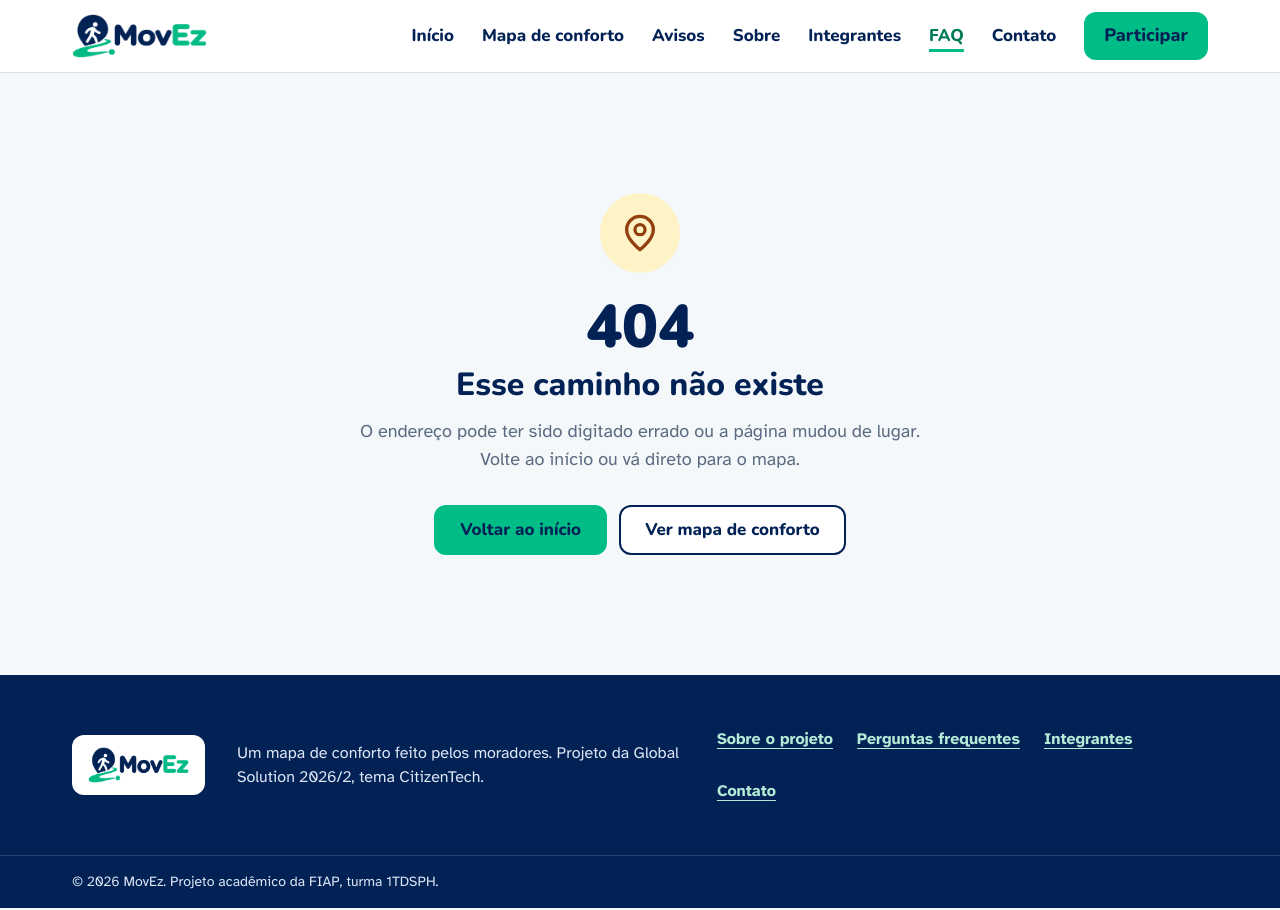
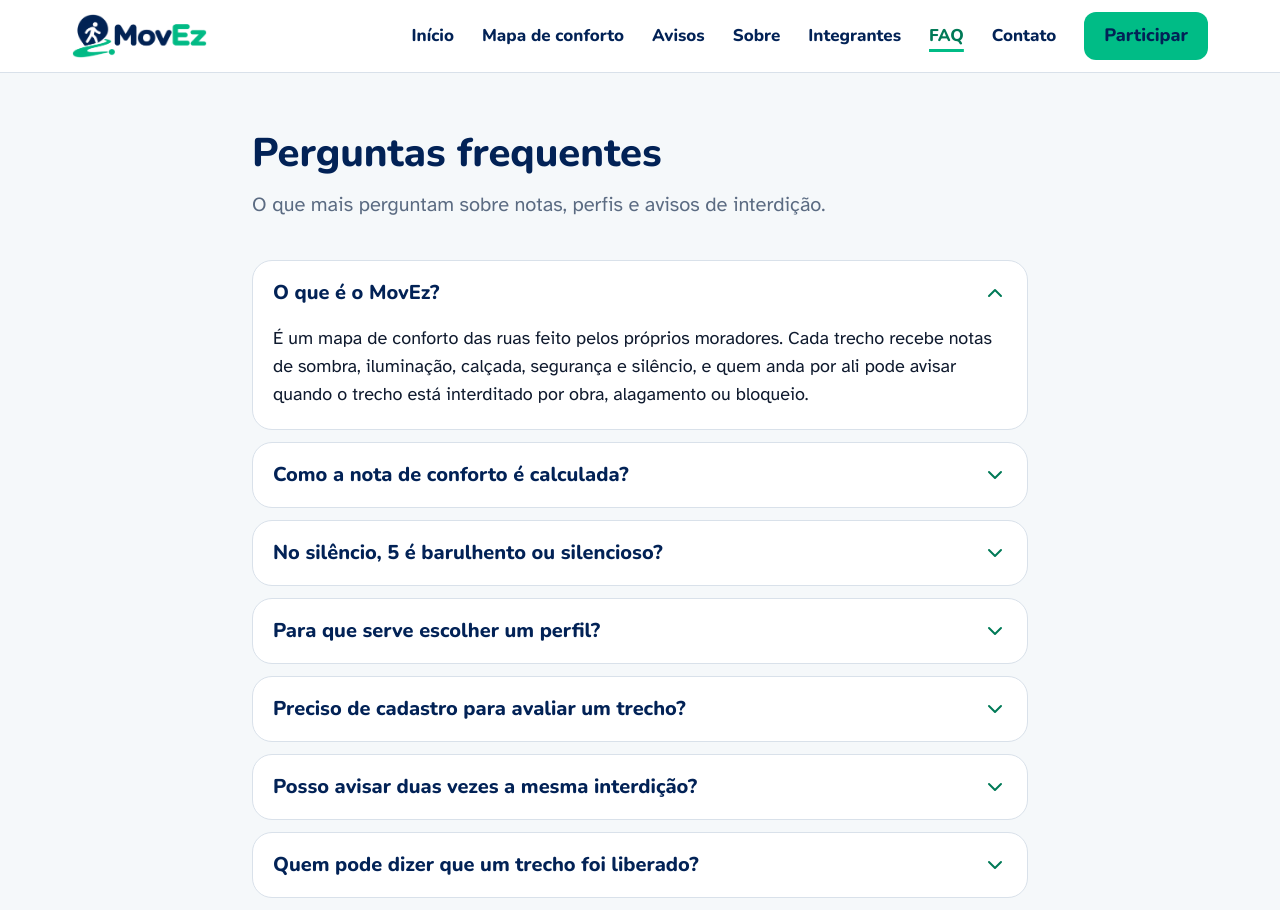
Before and after one commit to carolinakotz/movez, a React (Vite) app in the folder frontend/: page /faq in a window 1280 px wide. Shown: the top 910 px of the page. Built offline with nearby package versions, Linux system fonts and the light colour scheme; no server answers.

Commit message:
feat: adiciona página de perguntas frequentes

```diff
--- /dev/null
+++ b/frontend/src/components/ItemFaq/ItemFaq.tsx
@@ -0,0 +1,37 @@
+import { useState } from 'react';
+import type { PerguntaFaq } from '../../types/faq';
+import Icone from '../Icone/Icone';
+
+type ItemFaqProps = {
+    item: PerguntaFaq;
+    abertoInicialmente?: boolean;
+};
+
+// Acordeão acessível: o botão controla a região da resposta.
+export default function ItemFaq({ item, abertoInicialmente = false }: ItemFaqProps) {
+    const [aberto, setAberto] = useState(abertoInicialmente);
+    const idResposta = `resposta-${item.id}`;
+
+    return (
+        <div className="rounded-cartao border border-linha bg-white">
+            <h3 className="text-lg md:text-xl">
+                <button
+                    type="button"
+                    aria-expanded={aberto}
+                    aria-controls={idResposta}
+                    onClick={() => setAberto((atual) => !atual)}
+                    className="flex min-h-16 w-full items-center justify-between gap-4 rounded-cartao px-5 py-4 text-left font-extrabold text-azul-noite hover:text-verde-texto"
+                >
+                    {item.pergunta}
+                    <Icone
+                        nome="chevron-baixo"
+                        className={`size-6 text-verde-texto transition-transform duration-200 ${aberto ? 'rotate-180' : ''}`}
+                    />
+                </button>
+            </h3>
+            <div id={idResposta} role="region" aria-label={item.pergunta} hidden={!aberto} className="px-5 pb-5 text-tinta">
+                <p className="max-w-[70ch]">{item.resposta}</p>
+            </div>
+        </div>
+    );
+}
--- /dev/null
+++ b/frontend/src/data/faq.ts
@@ -0,0 +1,51 @@
+import type { PerguntaFaq } from '../types/faq';
+
+export const perguntasFaq: PerguntaFaq[] = [
+    {
+        id: 'o-que-e',
+        pergunta: 'O que é o MovEz?',
+        resposta:
+            'É um mapa de conforto das ruas feito pelos próprios moradores. Cada trecho recebe notas de sombra, iluminação, calçada, segurança e silêncio, e quem anda por ali pode avisar quando o trecho está interditado por obra, alagamento ou bloqueio.',
+    },
+    {
+        id: 'nota',
+        pergunta: 'Como a nota de conforto é calculada?',
+        resposta:
+            'Cada avaliação dá notas de 1 a 5 aos cinco critérios. O MovEz tira a média de cada critério e depois uma média geral. Quando você escolhe como anda, os critérios que mais importam para você ganham mais peso: para quem usa cadeira de rodas, por exemplo, a calçada pesa quatro vezes mais que o silêncio.',
+    },
+    {
+        id: 'silencio',
+        pergunta: 'No silêncio, 5 é barulhento ou silencioso?',
+        resposta: 'Silencioso. Em todos os critérios, 5 é sempre a melhor experiência para quem caminha.',
+    },
+    {
+        id: 'perfil',
+        pergunta: 'Para que serve escolher um perfil?',
+        resposta:
+            'Uma rua boa para um pedestre apressado pode ser ruim para quem empurra um carrinho de bebê. O perfil reordena o mapa de conforto pelo que importa para o seu jeito de andar: idoso, carrinho de bebê, cadeirante ou pedestre.',
+    },
+    {
+        id: 'avaliar',
+        pergunta: 'Preciso de cadastro para avaliar um trecho?',
+        resposta:
+            'Sim. Cada avaliação fica ligada a um morador, para que a comunidade saiba de onde vem a informação. O cadastro pede só nome, e-mail e perfil, na página Participar.',
+    },
+    {
+        id: 'interdicao',
+        pergunta: 'Posso avisar duas vezes a mesma interdição?',
+        resposta:
+            'Não. Cada trecho tem no máximo um aviso ativo por vez. Se o trecho já estiver interditado, o aviso aparece na página do trecho e na página Avisos.',
+    },
+    {
+        id: 'liberado',
+        pergunta: 'Quem pode dizer que um trecho foi liberado?',
+        resposta:
+            'Qualquer morador cadastrado, menos quem fez o aviso. Essa confirmação por outra pessoa evita que um aviso seja encerrado por engano.',
+    },
+    {
+        id: 'lento',
+        pergunta: 'Por que a primeira página demora para carregar?',
+        resposta:
+            'A API do MovEz roda em um servidor gratuito que “dorme” quando fica sem acessos. No primeiro carregamento ele pode levar até um minuto para acordar. Depois disso, as páginas abrem normalmente.',
+    },
+];
--- a/frontend/src/main.tsx
+++ b/frontend/src/main.tsx
@@ -9,6 +9,7 @@ import Home from './routes/Home';
 import Sobre from './routes/Sobre';
 import Integrantes from './routes/Integrantes';
 import IntegranteDetalhe from './routes/IntegranteDetalhe';
+import Faq from './routes/Faq';
 import Contato from './routes/Contato';
 import PaginaErro from './routes/Error';
 
@@ -31,6 +32,7 @@ const router = createBrowserRouter([
             { path: 'sobre', element: <Sobre /> },
             { path: 'integrantes', element: <Integrantes /> },
             { path: 'integrantes/:id', element: <IntegranteDetalhe /> },
+            { path: 'faq', element: <Faq /> },
             { path: 'contato', element: <Contato /> },
 
             { path: 'trechos', element: <Trechos /> },
--- /dev/null
+++ b/frontend/src/routes/Faq/index.tsx
@@ -0,0 +1,27 @@
+import Botao from '../../components/Botao/Botao';
+import CabecalhoPagina from '../../components/CabecalhoPagina/CabecalhoPagina';
+import ItemFaq from '../../components/ItemFaq/ItemFaq';
+import Pagina from '../../components/Pagina/Pagina';
+import { perguntasFaq } from '../../data/faq';
+
+export default function Faq() {
+    return (
+        <Pagina titulo="Perguntas frequentes" estreita>
+            <CabecalhoPagina titulo="Perguntas frequentes" descricao="O que mais perguntam sobre notas, perfis e avisos de interdição." />
+
+            <div className="flex flex-col gap-3">
+                {perguntasFaq.map((item, indice) => (
+                    <ItemFaq key={item.id} item={item} abertoInicialmente={indice === 0} />
+                ))}
+            </div>
+
+            <div className="mt-10 rounded-cartao bg-azul-50 p-6">
+                <h2 className="text-xl font-extrabold">Não achou sua resposta?</h2>
+                <p className="mt-1">Mande sua pergunta para a equipe. Respondemos pelo e-mail.</p>
+                <Botao para="/contato" variante="secundario" className="mt-4">
+                    Falar com a equipe
+                </Botao>
+            </div>
+        </Pagina>
+    );
+}
--- /dev/null
+++ b/frontend/src/types/faq.ts
@@ -0,0 +1,5 @@
+export interface PerguntaFaq {
+    id: string;
+    pergunta: string;
+    resposta: string;
+}
```
